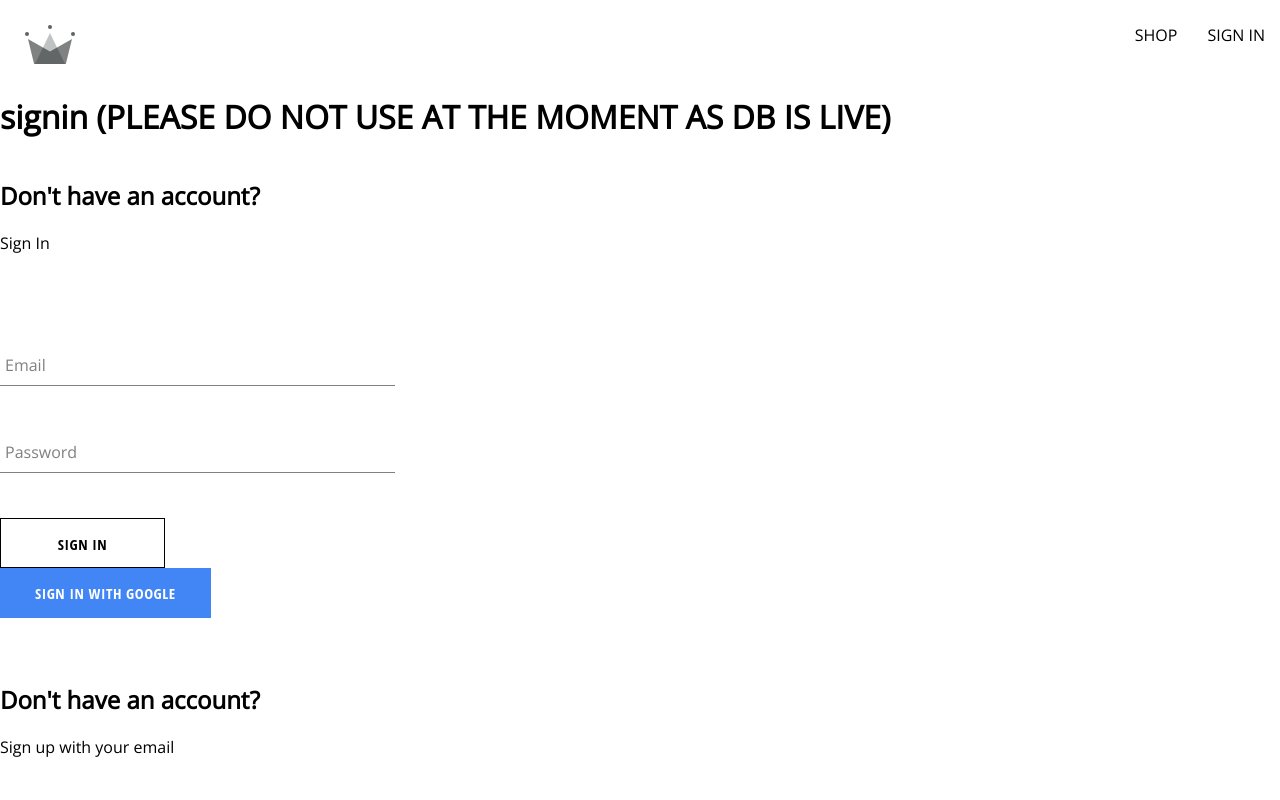
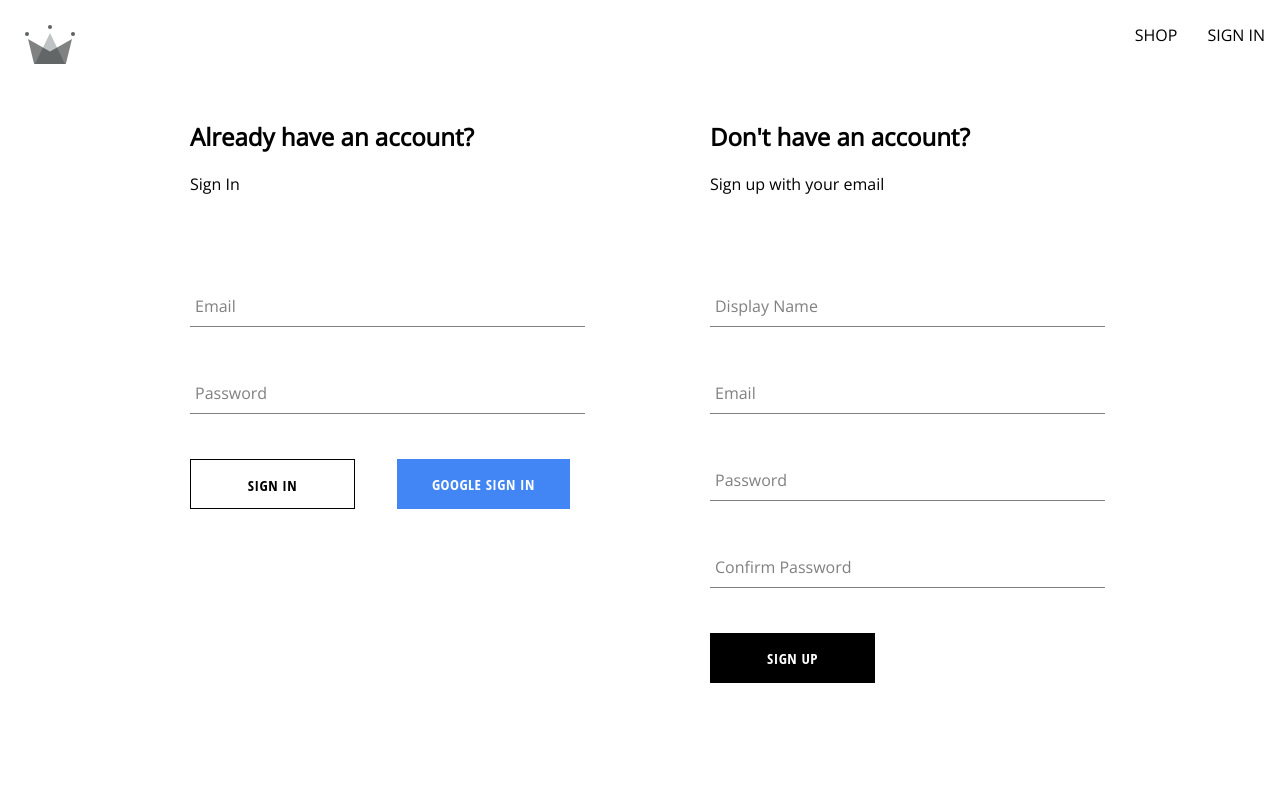
Before and after one commit to jake-gliddon/crwnclothing, a React (Create React App) app: page /sign-in in a window 1280 px wide. Shown: the top 800 px of the page. Built offline with nearby package versions, Linux system fonts and the light colour scheme.

Commit message:
added firebase and user creation to db

```diff
--- a/src/Components/SignInForm/Signin.component.jsx
+++ b/src/Components/SignInForm/Signin.component.jsx
@@ -1,4 +1,5 @@
-import {createAuthUserWithEmailAndPassword, createUserDocFromAuth } from '../../Utils/Firebase/Firebase.utils'
+import {signInWithGooglePopup } from '../../Utils/Firebase/Firebase.utils'
+import { createUserDocFromAuth, signInUserWithEmailAndPassword } from '../../Utils/Firebase/Firebase.utils'
 import { useState } from "react"
 import Forminput from '../form-input/Forminput.component'
 import './signin.styles.scss'
@@ -18,23 +19,22 @@ const SignInForm = () => {
 
     }
 
+    const logGoogleUser = async () => {
+        const {user} = await signInWithGooglePopup();
+        const userDocRef = await createUserDocFromAuth(user)
+    }
+
     const handleSubmit = async (e) => {
         e.preventDefault();
-        if(password !== {}) {
-            alert('passwords do not match');
-            return;
-
-        }
 
         try {
-            const {user} = await createAuthUserWithEmailAndPassword(email, password);
-            await createUserDocFromAuth(user, {})
-            resetFormFields();
+           const response = await signInUserWithEmailAndPassword(email, password)
         } catch (error) {
-            if(error.code === 'auth/email-already-in-use'){
-                alert('Email already in use, Please try again with a different email.')
+            if(error.code === 'auth/wrong-password'){
+                alert('Wrong Password, Try again')
             }
             console.log('User Creation encountered an error', error)
+
         }
     }
     const handleChange = (e) => {
@@ -43,13 +43,15 @@ const SignInForm = () => {
     }
     return (
         <section className='sign-up-container'>
-            <h2>Don't have an account?</h2>
+            <h2>Already have an account?</h2>
             <span>Sign In</span>
             <form className="group"  onSubmit={handleSubmit}>
                 <Forminput label='Email' required type='email' onChange={handleChange} name='email' value={email}/>
                 <Forminput label='Password' required type='password' onChange={handleChange} name='password' value={password}/>
+                <div className='buttons-container'>
                 <Button buttonType='inverted' type="submit">Sign In</Button>
-                <Button buttonType='google' type="submit">Sign In with Google</Button>
+                <Button buttonType='google' onClick={logGoogleUser}>Google Sign In</Button>
+                </div>
             </form>
         </section>
     )
--- a/src/Components/SignInForm/signin.styles.scss
+++ b/src/Components/SignInForm/signin.styles.scss
@@ -5,4 +5,8 @@
     .h2 {
         margin: 10px 0;
     }
+    .buttons-container {
+        display: flex;
+        justify-content: space-between;
+    }
 }
--- a/src/Utils/Firebase/Firebase.utils.js
+++ b/src/Utils/Firebase/Firebase.utils.js
@@ -3,6 +3,7 @@ import { getAuth,
     createUserWithEmailAndPassword,
     signInWithRedirect,
     signInWithPopup,
+    signInWithEmailAndPassword,
     GoogleAuthProvider}
     from 'firebase/auth';
 import {
@@ -61,3 +62,8 @@ const firebaseConfig = {
 
     return await createUserWithEmailAndPassword(auth, email, password);
   }
+
+export const signInUserWithEmailAndPassword = async (email, password) => {
+    if(!email || !password) return;
+    return await signInWithEmailAndPassword(auth, email, password);
+}
--- a/src/routes/authentication/Authentication.component.jsx
+++ b/src/routes/authentication/Authentication.component.jsx
@@ -1,29 +1,14 @@
 import {React} from 'react'
-import {signInWithGooglePopup, createUserDocFromAuth } from '../../Utils/Firebase/Firebase.utils'
 import SignUpForm from '../../Components/SignUpForm/Signup.component'
-import Button from '../../Components/button/Button.component';
 import SignInForm from '../../Components/SignInForm/Signin.component';
+import './authentication.styles.scss'
 
 
 const Authentication = () => {
-    const logGoogleUser = async () => {
-        const {user} = await signInWithGooglePopup();
-        const userDocRef = await createUserDocFromAuth(user)
-    }
-
-
-
   return (
-    <div >
-    <div >
-        <h1>
-            signin (PLEASE DO NOT USE AT THE MOMENT AS DB IS LIVE)
-        </h1>
+    <div className='authentication-container'>
             <SignInForm />
-    </div>
-        <div>
             <SignUpForm />
-        </div>
     </div>
   )
 }
--- /dev/null
+++ b/src/routes/authentication/authentication.styles.scss
@@ -0,0 +1,6 @@
+.authentication-container {
+    display: flex;
+    width: 900px;
+    justify-content: space-between;
+    margin: 30px auto;
+}
```
